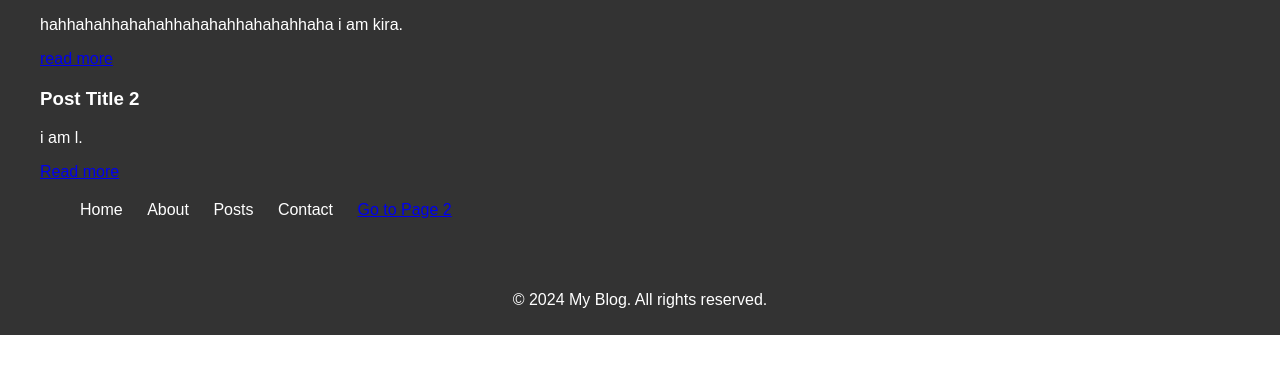
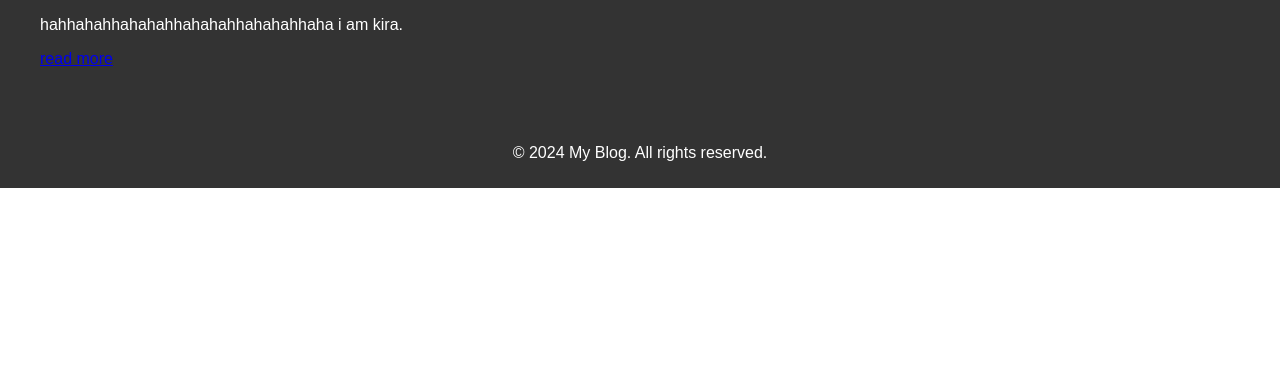
Before and after one commit to xhyzer/blogs, a plain HTML site: page index.html in a window 1280 px wide. Shown: the part 374-748 px from the top of the page. Drawn offline with Linux system fonts and the light colour scheme; a script that the page names is missing.

Commit message:
Update index.html

```diff
--- a/index.html
+++ b/index.html
@@ -28,22 +28,6 @@
                 <p>hahhahahhahahahhahahahhahahahhaha i am kira.</p>
                 <a href="#"> <a href="page2.html">read more</a></a>
             </div>
-            <div class="post">
-                <h3>Post Title 2</h3>
-                <p>i am l.</p>
-                <a href="#">Read more</a>
-            </div>
-            <!-- Add more posts as needed -->
-        </section>
-                <nav>
-            <ul>
-                <li><a href="#home">Home</a></li>
-                <li><a href="#about">About</a></li>
-                <li><a href="#posts">Posts</a></li>
-                <li><a href="#contact">Contact</a></li>
-                <a href="page2.html">Go to Page 2</a>
-            </ul>
-        </nav>
     </header>
             </form>
         </section>
```
